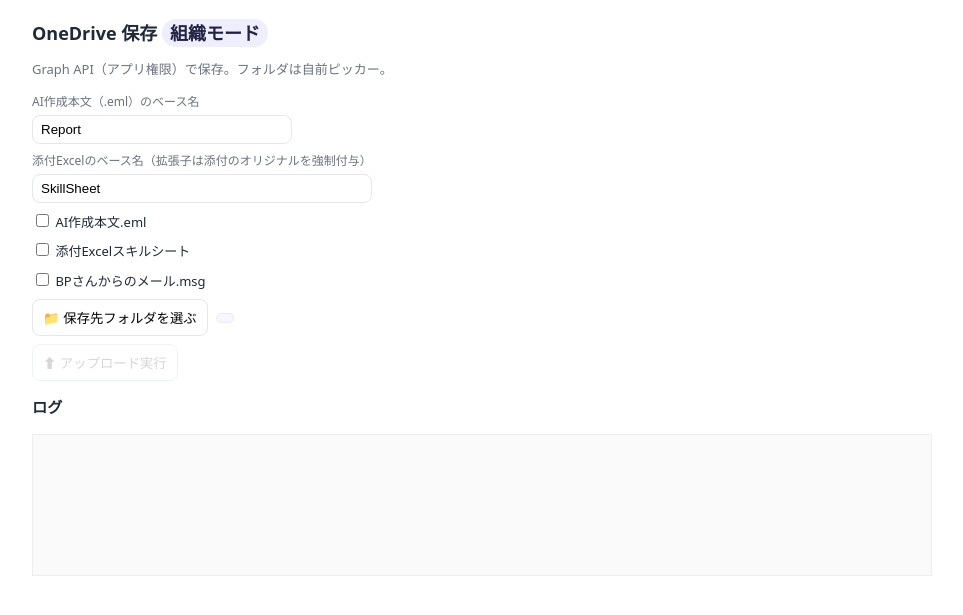
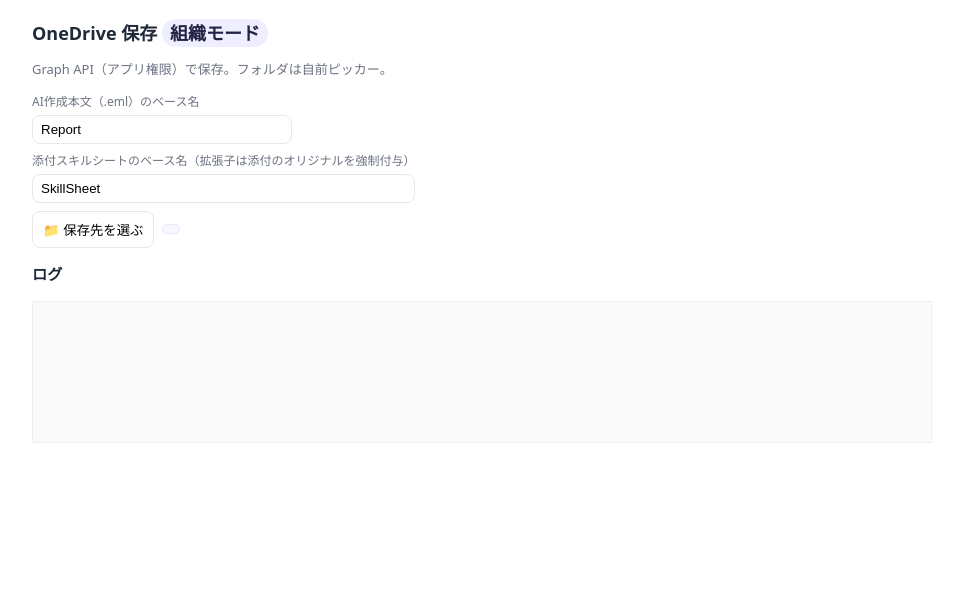
Before and after one commit to miyasaka-t/ai-az-monolith, a Python web app: template templates/onedrive.html in a window 1280 px wide. Shown: the top 615 px of the page, without its empty margins (158-1121 px from the left). Run offline with Jinja, Linux system fonts and the light colour scheme; the template is opened without the code that fills it, so the values that code supplies are empty.

Commit message:
変更内容を説明するメッセージ

```diff
--- a/templates/onedrive.html
+++ b/templates/onedrive.html
@@ -2,8 +2,9 @@
 <meta charset="utf-8" />
 <title>OneDrive 保存（組織専用ピッカー + 新規フォルダ）</title>
 <meta name="viewport" content="width=device-width, initial-scale=1" />
+<link rel="icon" href="data:,">
 <style>
-  :root{ --fg:#1f2937; --muted:#6b7280; --line:#e5e7eb; --bg:#fff; --primary:#0b5; }
+  :root{ --fg:#1f2937; --muted:#6b7280; --line:#e5e7eb; --bg:#fff; --primary:#0b5; --sel:#e6f3ff; --selborder:#9cc7ff; }
   body{font:13px/1.5 ui-sans-serif,system-ui,Segoe UI,Helvetica,Arial;
        color:var(--fg); max-width:900px; margin:20px auto; padding:0 10px;}
   h1{font-size:18px;margin:0 0 8px}
@@ -36,29 +37,28 @@
   .tr{padding:2px 6px}
   .rowbox{display:flex;align-items:center;gap:8px;border:1px solid var(--line);border-radius:10px;padding:6px 8px;min-height:34px}
   .tr:hover .rowbox{background:#f8faff}
+  .rowbox.selected{ background: var(--sel); border-color: var(--selborder); }
   .name{overflow:hidden;text-overflow:ellipsis;white-space:nowrap}
   .act{display:inline-flex;gap:6px;justify-content:flex-end;align-items:center}
   .act > button{padding:6px 8px;line-height:1;border-radius:8px}
-  .ok{background:var(--primary);color:#fff;border-color:var(--primary)}
+  .ok{background:var(--primary);color:#fff;border-color: var(--primary)}
   .picker-foot{display:flex;justify-content:space-between;align-items:center;padding:8px 10px;border-top:1px solid var(--line)}
   .path{font-family:ui-monospace,Menlo,Consolas,monospace;color:#555;overflow:hidden;text-overflow:ellipsis;white-space:nowrap;max-width:62%}
 
-  /* ✅ 縦並び用 */
+  /* 縦並び */
   .vertical{flex-direction:column;align-items:flex-start;gap:8px}
-  .chk{display:flex;align-items:center;gap:8px}
 
-   /* ✅ 親へボタン非表示 */
+  /* 親へボタン非表示（既存維持） */
   #btnUp { display: none !important; }
 
-    /* 強制付与ヒントをUIから隠す */
+  /* 強制付与ヒントをUIから隠す（既存維持） */
   #nm_eml_hint, #nm_xlsx_hint { display: none !important; }
-
 </style>
 
 <h1>OneDrive 保存 <span class="badge">組織モード</span></h1>
 <p class="muted">Graph API（アプリ権限）で保存。フォルダは自前ピッカー。</p>
 
-<!-- ✅ 新UI：ベース名だけ入力。拡張子は自動付与（縦並び） -->
+<!-- ベース名入力 -->
 <div class="row vertical">
   <div class="col">
     <label class="small">AI作成本文（.eml）のベース名</label>
@@ -66,40 +66,22 @@
     <div class="muted" id="nm_eml_hint"></div>
   </div>
   <div class="col">
-    <label class="small">添付Excelのベース名（拡張子は添付のオリジナルを強制付与）</label>
+    <label class="small">添付スキルシートのベース名（拡張子は添付のオリジナルを強制付与）</label>
     <input id="xlsxBase" type="text" placeholder="SkillSheet">
     <div class="muted" id="nm_xlsx_hint"></div>
   </div>
 </div>
 
-<!-- ✅ 保存内容チェックボックス（縦並び） -->
-<div class="row vertical">
-  <div class="chk">
-    <label><input type="checkbox" id="cb_eml"> AI作成本文.eml</label>
-    <span id="nm_eml" class="muted"></span>
-  </div>
-  <div class="chk">
-    <label><input type="checkbox" id="cb_xlsx"> 添付Excelスキルシート</label>
-    <span id="nm_xlsx" class="muted"></span>
-  </div>
-  <div class="chk">
-    <label><input type="checkbox" id="cb_msg"> BPさんからのメール.msg</label>
-    <span id="nm_msg" class="muted"></span>
-  </div>
-</div>
-
-<div id="orgPanel">
-  <div class="row">
-    <button id="pickLocal">📁 保存先フォルダを選ぶ</button>
-    <span id="pickedHint" class="pill"></span>
-  </div>
-  <div class="row"><button id="upload" disabled>⬆ アップロード実行</button></div>
+<!-- 操作 -->
+<div class="row">
+  <button id="openPicker">📁 保存先を選ぶ</button>
+  <span id="pickedHint" class="pill"></span>
 </div>
 
 <h3>ログ</h3>
 <pre id="log"></pre>
 
-<!-- 以降：自前フォルダピッカー（既存） -->
+<!-- 自前フォルダピッカー -->
 <div id="picker" class="picker-backdrop" style="display:none" role="dialog" aria-modal="true">
   <div class="picker-panel">
     <div class="picker-head">
@@ -120,7 +102,7 @@
       <div class="path" id="currentPath">/</div>
       <div>
         <button id="pickerCancel">キャンセル</button>
-        <button id="pickerOk" class="ok" disabled>このフォルダを選択</button>
+        <button id="pickerSave" class="ok" disabled>保存</button>
       </div>
     </div>
   </div>
@@ -131,106 +113,148 @@ const $ = (id)=>document.getElementById(id);
 const log = (m)=>{ $("log").textContent += m + "\n"; };
 
 // ===== クエリ初期化 =====
-// 例: /front?ticket_eml=...&ticket_msg=...&eml=見積提案&excel=候補者A_スキル
 const q = new URLSearchParams(location.search);
 const T_EML   = q.get("ticket_eml")   || "";
-const T_XLSX  = q.get("ticket_xlsx")  || ""; // 別途来る運用も想定（任意）
+const T_XLSX  = q.get("ticket_xlsx")  || "";
 const T_MSG   = q.get("ticket_msg")   || "";
-const TICKET_SINGLE = q.get("ticket") || ""; // 単体チケット運用も一応維持
+const TICKET_SINGLE = q.get("ticket") || "";
 
-// ✅ ベース名の初期表示（拡張子なし想定）
+// ベース名初期値
 const EML_BASE_INIT  = (q.get("eml")   || "Report").trim();
-const XLSX_BASE_INIT = (q.get("excel") || "SkillSheet").trim();
+
+// 添付ベース名（クエリ優先・複数エイリアスに対応 / デフォルトは従来互換の "SkillSheet"）
+const ATTACH_Q =
+  (q.get("attach") ?? q.get("excel") ?? q.get("xlsx") ?? q.get("name_xlsx") ?? "").trim();
+const XLSX_BASE_INIT = ATTACH_Q || "SkillSheet";
+
 $("emlBase").value  = EML_BASE_INIT;
 $("xlsxBase").value = XLSX_BASE_INIT;
 
+// エンドポイント
 const EP_PEEK             = "/tickets/peek";
 const EP_UPLOAD_ORG       = "/api/upload";
 const EP_LIST_FOLDERS     = "/api/drive/folders";
 const EP_CREATE_FOLDER    = "/api/drive/create-folder";
 const EP_CREATE_FOLDER_ALT= "/api/drive/createFolder";
 const EP_MSG_TO_XLSX_TID  = "/api/msg-to-xlsx-ticket";
+const EP_DELETE_FOLDER    = "/api/drive/delete-folder";
 
-// --- 初期表示（どのチケットが来てるか）
-(async function initPeek(){
-  try {
-    if (T_EML || TICKET_SINGLE){ $("cb_eml").checked = true; $("nm_eml").textContent = "ticket ready"; }
-    if (T_XLSX){ $("cb_xlsx").checked = true; $("nm_xlsx").textContent = "ticket ready"; }
-    if (T_MSG){ $("cb_msg").checked = true; $("nm_msg").textContent = "ticket ready"; }
-    $("nm_eml_hint").textContent  = "保存時は「" + $("emlBase").value + ".eml」を強制付与";
-    $("nm_xlsx_hint").textContent = "保存時は「" + $("xlsxBase").value + " + 添付の拡張子」を強制付与";
-  } catch(e){ log("peek error: "+e.message); }
+// === 追加ここから（upload-from-url）===
+const EP_UPLOAD_FROM_URL  = "/api/upload-from-url";
+// 固定のGitHub Rawファイル（必要に応じて変更/フォーム化OK）
+const GITHUB_RAW_URL   = "https://github.com/miyasaka-t/macros/raw/refs/heads/main/%E5%8D%B0%E5%88%B7_%E3%83%97%E3%83%AD%E3%83%91%E3%83%86%E3%82%A3%E3%83%BC_%E3%83%9E%E3%82%AF%E3%83%AD.xlsm";
+const GITHUB_SAVE_NAME = "印刷_プロパティーマクロ.xlsm";
+// === 追加ここまで（upload-from-url）===
+
+// 初期ヒント
+(function initHints(){
+  $("nm_eml_hint").textContent  = "保存時は「" + $("emlBase").value + ".eml」を強制付与";
+  $("nm_xlsx_hint").textContent = "保存時は「" + $("xlsxBase").value + " + 添付の拡張子」を強制付与";
 })();
 
-// ===== フォルダピッカー（既存） =====
+// ===== フォルダピッカー =====
 let pickedFolderId=null,pickedFolderName=null,currentId="root",historyStack=[],breadcrumb=[{id:"root",name:"ルート"}];
+let selectedRowEl = null;
 
-function openPicker(){ pickedFolderId=null;pickedFolderName=null;$("pickerOk").disabled=true;$("picker").style.display="flex";historyStack=[];breadcrumb=[{id:"root",name:"ルート"}];loadFolder("01URYU5JOWFGM7H5QYZNBIIMMFCSQLV6BK", false, "open");}
+function openPicker(){
+  pickedFolderId=null; pickedFolderName=null;
+  $("pickerSave").disabled=true;
+  $("picker").style.display="flex";
+  historyStack=[]; breadcrumb=[{id:"root",name:"ルート"}];
+  loadFolder("01URYU5JOWFGM7H5QYZNBIIMMFCSQLV6BK", false, "open");
+}
 function closePicker(){ $("picker").style.display="none"; }
 
 async function loadFolder(id,pushHistory=true,from="enter"){
-  try { console.log("現在のフォルダID:", id); } catch(e) {}
-
-  $("list").innerHTML="";$("pickerOk").disabled=true;
+  $("list").innerHTML=""; $("pickerSave").disabled=true;
+  selectedRowEl = null;
   try{
     const r=await fetch(EP_LIST_FOLDERS+"?parentId="+encodeURIComponent(id||"root"));
     const j=await r.json();
     if(!r.ok) throw new Error(j.error||r.statusText);
     if(pushHistory&&currentId&&from!=="back") historyStack.push(currentId);
-    currentId=id||"root";updateBreadcrumb(j.parent,id);renderList(j.folders||[]);
+    currentId=id||"root"; updateBreadcrumb(j.parent,id); renderList(j.folders||[]);
     $("currentPath").textContent=breadcrumb.map(c=>c.name).join("/")||"/";
   }catch(e){ log("❌ folder load: "+e.message); }
 }
 function updateBreadcrumb(parentMeta,id){
   if((id||"root")==="root") breadcrumb=[{id:"root",name:"ルート"}];
-  else{breadcrumb.push({id,name:(parentMeta&&parentMeta.name)||"(不明)"});}
+  else { breadcrumb.push({id,name:(parentMeta&&parentMeta.name)||"(不明)"}); }
   $("crumbs").innerHTML="";
   breadcrumb.forEach((c,i)=>{
     const s=document.createElement("span");
     s.className="crumb"; s.textContent=c.name;
-    s.onclick=()=>{breadcrumb=breadcrumb.slice(0,i+1);loadFolder(c.id,false,"crumb");};
+    s.onclick=()=>{ breadcrumb=breadcrumb.slice(0,i+1); loadFolder(c.id,false,"crumb"); };
     $("crumbs").appendChild(s);
   });
 }
 function renderList(folders){
   const list=$("list");
-  if(!folders.length){list.innerHTML="<div style='padding:10px'>（空）</div>";return;}
+  if(!folders.length){ list.innerHTML="<div style='padding:10px'>（空）</div>"; return; }
   folders.forEach(f=>{
-    const row=document.createElement("div");row.className="tr";
-    const left=document.createElement("div");left.className="rowbox";left.textContent="📁 "+f.name;left.ondblclick=()=>enterFolder(f.id,f.name);
-    const right=document.createElement("div");right.className="act";
-    const bOpen=document.createElement("button");bOpen.textContent="開く";bOpen.onclick=()=>enterFolder(f.id,f.name);
-    const bChoose=document.createElement("button");bChoose.textContent="ここに保存";bChoose.onclick=()=>chooseHere(f.id,f.name);
-    right.appendChild(bOpen);right.appendChild(bChoose);
-    row.appendChild(left);row.appendChild(right);list.appendChild(row);
+    const row=document.createElement("div"); row.className="tr";
+    const left=document.createElement("div"); left.className="rowbox name"; left.textContent="📁 "+f.name;
+    // クリックで選択
+    left.onclick=()=>{
+      if(selectedRowEl) selectedRowEl.classList.remove("selected");
+      left.classList.add("selected");
+      selectedRowEl = left;
+      pickedFolderId = f.id;
+      pickedFolderName = f.name;
+      $("pickerSave").disabled=false;
+      $("currentPath").textContent=breadcrumb.map(c=>c.name).join("/")+"/"+f.name;
+    };
+    // ✅ ダブルクリックで開く（修正済み）
+    left.ondblclick = () => enterFolder(f.id,f.name);
+
+    const right=document.createElement("div"); right.className="act";
+    const bOpen=document.createElement("button"); bOpen.textContent="開く"; bOpen.onclick=()=>enterFolder(f.id,f.name);
+    const bDel=document.createElement("button"); bDel.textContent="削除"; bDel.onclick=()=>deleteFolder(f.id,f.name);
+    right.appendChild(bOpen); right.appendChild(bDel);
+
+    row.appendChild(left); row.appendChild(right);
+    list.appendChild(row);
   });
 }
-function enterFolder(id,name){breadcrumb.push({id,name});loadFolder(id,true,"enter");}
-function chooseHere(id,name){pickedFolderId=id;pickedFolderName=name;$("pickerOk").disabled=false;$("currentPath").textContent=breadcrumb.map(c=>c.name).join("/")+"/"+name;}
+function enterFolder(id,name){ breadcrumb.push({id,name}); loadFolder(id,true,"enter"); }
 
-$("btnBack").onclick=()=>{if(!historyStack.length)return;const prev=historyStack.pop();loadFolder(prev,false,"back");};
-$("btnUp").onclick=()=>{if(breadcrumb.length<=1)return;breadcrumb.pop();loadFolder(breadcrumb[breadcrumb.length-1].id,false,"up");};
+async function deleteFolder(id,name){
+  if(!confirm(`「${name}」を削除します。よろしいですか？`)) return;
+  try{
+    const r = await fetch(EP_DELETE_FOLDER, { method:"POST", headers:{"Content-Type":"application/json"}, body: JSON.stringify({ id }) });
+    const j = await r.json().catch(()=>({}));
+    if(!r.ok || j.ok !== true){ throw new Error((j && (j.detail||j.error)) || r.statusText); }
+    log(`🗑️ 削除: ${name}`);
+    await loadFolder(currentId,false,"delete");
+  }catch(e){
+    alert("削除失敗: " + e.message);
+  }
+}
+
+$("btnBack").onclick=()=>{ if(!historyStack.length) return; const prev=historyStack.pop(); loadFolder(prev,false,"back"); };
+$("btnUp").onclick=()=>{ if(breadcrumb.length<=1) return; breadcrumb.pop(); loadFolder(breadcrumb[breadcrumb.length-1].id,false,"up"); };
 $("btnReload").onclick=()=>loadFolder(currentId,false,"reload");
 
 // 新規フォルダ
 async function createFolderCall(url,parentId,name){
   const body={parentId:parentId||"root",name:(name||"").trim(),conflictBehavior:"rename"};
   const r=await fetch(url,{method:"POST",headers:{"Content-Type":"application/json"},body:JSON.stringify(body)});
-  const txt=await r.text();let j;try{j=JSON.parse(txt);}catch{j={raw:txt};}
-  log(`POST ${url} → ${r.status}\nreq=${JSON.stringify(body)}\nres=${txt.substring(0,200)}`);
-  return{ok:r.ok,status:r.status,json:j};
+  const txt=await r.text(); let j; try{ j=JSON.parse(txt);}catch{ j={raw:txt}; }
+  log(`POST ${url} → ${r.status}
+req=${JSON.stringify(body)}
+res=${txt.substring(0,200)}`);
+  return { ok:r.ok, status:r.status, json:j };
 }
 $("btnNewFolder").onclick=async()=>{
-  const base=prompt("新しいフォルダ名?","");if(!base)return;const name=base.trim();if(!name)return;
+  const base=prompt("新しいフォルダ名?",""); if(!base) return; const name=base.trim(); if(!name) return;
   const pid=(!currentId||currentId==="undefined"||currentId==="null")?"root":currentId;
   let res=await createFolderCall(EP_CREATE_FOLDER,pid,name);
-  if(res.status===404){res=await createFolderCall(EP_CREATE_FOLDER_ALT,pid,name);}
-  if(res.ok){log(`📁 作成: ${res.json.name}`);await loadFolder(pid,false,"created");}
-  else{alert("作成失敗: "+res.status);}
+  if(res.status===404){ res=await createFolderCall(EP_CREATE_FOLDER_ALT,pid,name); }
+  if(res.ok){ log(`📁 作成: ${res.json.name}`); await loadFolder(pid,false,"created"); }
+  else { alert("作成失敗: "+res.status); }
 };
 
 $("pickerCancel").onclick=closePicker;
-$("pickerOk").onclick=()=>{if(!pickedFolderId)return;$("pickedHint").textContent="選択中: "+(pickedFolderName||pickedFolderId);$("upload").disabled=false;closePicker();};
 
 // ===== APIユーティリティ =====
 async function uploadOne(endpoint,ticket,nameOverride){
@@ -240,47 +264,59 @@ async function uploadOne(endpoint,ticket,nameOverride){
   if(nameOverride) fd.append("fileName",nameOverride);
   const r=await fetch(endpoint,{method:"POST",body:fd});
   const j=await r.json().catch(()=>({}));
-  return{ok:r.ok,status:r.status,body:j};
+  return { ok:r.ok, status:r.status, body:j };
 }
 
-// .msg → xlsx チケット化（元の拡張子も得る）
+// .msg → .xlsx チケット化
 async function createXlsxTicketFromMsg(msgTicket){
-  const body = { ticket: msgTicket }; // fileName は渡さない：まずオリジナル名を知る
+  const body = { ticket: msgTicket };
   const r = await fetch(EP_MSG_TO_XLSX_TID, {
     method: "POST",
     headers: { "Content-Type": "application/json" },
     body: JSON.stringify(body)
   });
   const j = await r.json().catch(()=>({}));
-  if (!r.ok || !j.ok) {
-    throw new Error("msg-to-xlsx-ticket failed: "+JSON.stringify(j));
-  }
+  if (!r.ok || !j.ok) throw new Error("msg-to-xlsx-ticket failed: "+JSON.stringify(j));
   return j; // { ok, ticket, fileName }
 }
 
-// ===== アップロード実行 =====
-$("pickLocal").onclick=openPicker;
-$("upload").onclick=async()=>{
-  if(!pickedFolderId){alert("フォルダ選んで");return;}
+// === 追加ここから（upload-from-url）===
+// URLから直接アップロード（GitHub Rawなど）
+async function uploadFromUrl(url, folderId, fileName){
+  const body = { url, folderId, fileName };
+  const r = await fetch(EP_UPLOAD_FROM_URL, {
+    method: "POST",
+    headers: { "Content-Type": "application/json" },
+    body: JSON.stringify(body)
+  });
+  const j = await r.json().catch(()=>({}));
+  return { ok:r.ok, status:r.status, body:j };
+}
+// === 追加ここまで（upload-from-url）===
 
-  const want_eml  = $("cb_eml").checked  && (T_EML || TICKET_SINGLE);
-  const want_xlsx = $("cb_xlsx").checked && (T_MSG || T_XLSX); // 原則 .msg から抽出
-  const want_msg  = $("cb_msg").checked  && T_MSG;
-
-  if(!want_eml && !want_xlsx && !want_msg){alert("保存項目チェックを");return;}
+// ===== 3つすべて保存（来ているチケットは全部） + 4つ目のGitHub保存 =====
+async function doUpload(){
+  if(!pickedFolderId){ alert("保存先フォルダを選んでください"); return; }
 
   // 入力されたベース名
   const emlBase  = ($("emlBase").value  || "Report").trim();
   const xlsxBase = ($("xlsxBase").value || "SkillSheet").trim();
+  const emlName = emlBase.toLowerCase().endsWith(".eml") ? emlBase : (emlBase + ".eml");
 
-  // .eml の最終名（.emlを強制付与）
-  const emlName = emlBase ? (emlBase.toLowerCase().endsWith(".eml") ? emlBase : emlBase + ".eml") : "Report.eml";
+  // 3点：EML / MSG / (MSG→)XLSX を全保存（来ているものは全部）
+  const want_eml  = Boolean(T_EML || TICKET_SINGLE);
+  const want_msg  = Boolean(T_MSG);
+  const want_xlsx = Boolean(T_MSG || T_XLSX);
 
-  $("upload").disabled = true;
+  if(!want_eml && !want_msg && !want_xlsx){
+    alert("保存するチケットがありません（ticket_eml / ticket_msg / ticket_xlsx のいずれかが必要）");
+    return;
+  }
+
   try {
+    // 1) xlsx チケットの用意（拡張子確認のため最初に）
     let xlsxTicket = null;
     let xlsxOrigFileName = null;
-    // 1) 先に xlsx 用の非消費チケット化（オリジナル拡張子を知る）
     if (want_xlsx) {
       if (T_MSG) {
         log("→ msg-to-xlsx-ticket");
@@ -289,13 +325,12 @@ $("upload").onclick=async()=>{
         xlsxOrigFileName = (j.fileName || "").trim();
         log("xlsx ticket ok: " + xlsxOrigFileName);
       } else if (T_XLSX) {
-        // すでに xlsx チケットが来ている運用も一応サポート
         xlsxTicket = T_XLSX;
         xlsxOrigFileName = "attachment.xlsx";
       }
     }
 
-    // 2) eml をアップ（任意）— ベース名 + .eml を強制適用
+    // 2) .eml 保存
     if (want_eml) {
       const t = T_EML || TICKET_SINGLE;
       log("→ eml upload as: " + emlName);
@@ -303,16 +338,15 @@ $("upload").onclick=async()=>{
       log(r.ok ? "✅ AI作成本文保存成功" : "❌ eml " + JSON.stringify(r.body));
     }
 
-    // 3) msg 原文をアップ（任意／ここで初めて消費）
+    // 3) .msg 原文保存
     if (want_msg) {
       log("→ msg upload (original name)");
       const r = await uploadOne(EP_UPLOAD_ORG, T_MSG, null);
       log(r.ok ? "✅ BPさんからのメール保存成功" : "❌ msg " + JSON.stringify(r.body));
     }
 
-    // 4) xlsx をアップ（任意）— ベース名 + “オリジナル拡張子” を強制適用
+    // 4) xlsx 保存（ベース名 + 元拡張子）
     if (want_xlsx && xlsxTicket) {
-      // オリジナルの拡張子を抽出（.xlsx / .xlsm / .xls / .csv など）
       let ext = ".xlsx";
       if (xlsxOrigFileName && xlsxOrigFileName.includes(".")) {
         const i = xlsxOrigFileName.lastIndexOf(".");
@@ -323,10 +357,31 @@ $("upload").onclick=async()=>{
       const r = await uploadOne(EP_UPLOAD_ORG, xlsxTicket, xlsxFinalName);
       log(r.ok ? "✅ 添付Excelスキルシート保存成功" : "❌ xlsx " + JSON.stringify(r.body));
     }
-  } catch (e) {
+
+    // 5) 4つ目：GitHub Raw から保存
+    try{
+      log("→ upload-from-url: " + GITHUB_RAW_URL);
+      const r4 = await uploadFromUrl(GITHUB_RAW_URL, pickedFolderId, GITHUB_SAVE_NAME);
+      if (r4.ok && r4.body && r4.body.ok) {
+        log("✅ GitHubファイル保存成功: " + (r4.body.name || GITHUB_SAVE_NAME));
+      } else {
+        log("⚠️ GitHub保存失敗: " + JSON.stringify(r4.body));
+      }
+    }catch(e){
+      log("⚠️ upload-from-url エラー: " + e.message);
+    }
+
+    $("pickedHint").textContent = "保存先: " + (pickedFolderName || pickedFolderId);
+  } catch(e){
     log("❌ " + e.message);
-  } finally {
-    $("upload").disabled = false;
   }
+}
+
+// ピッカー操作
+$("openPicker").onclick=openPicker;
+$("pickerSave").onclick=async ()=>{
+  if(!pickedFolderId){ return; }
+  closePicker();
+  await doUpload(); // ピッカー内の「保存」で即アップロード
 };
 </script>
```
